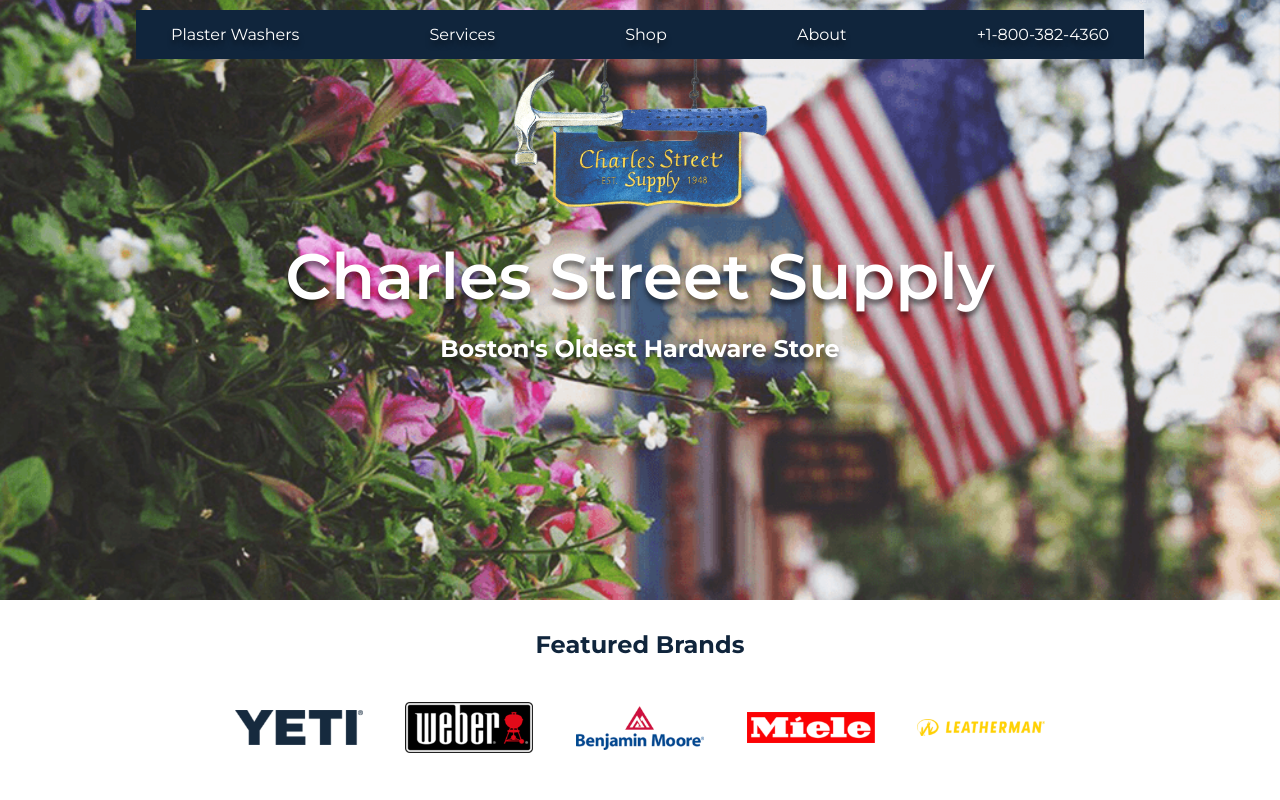
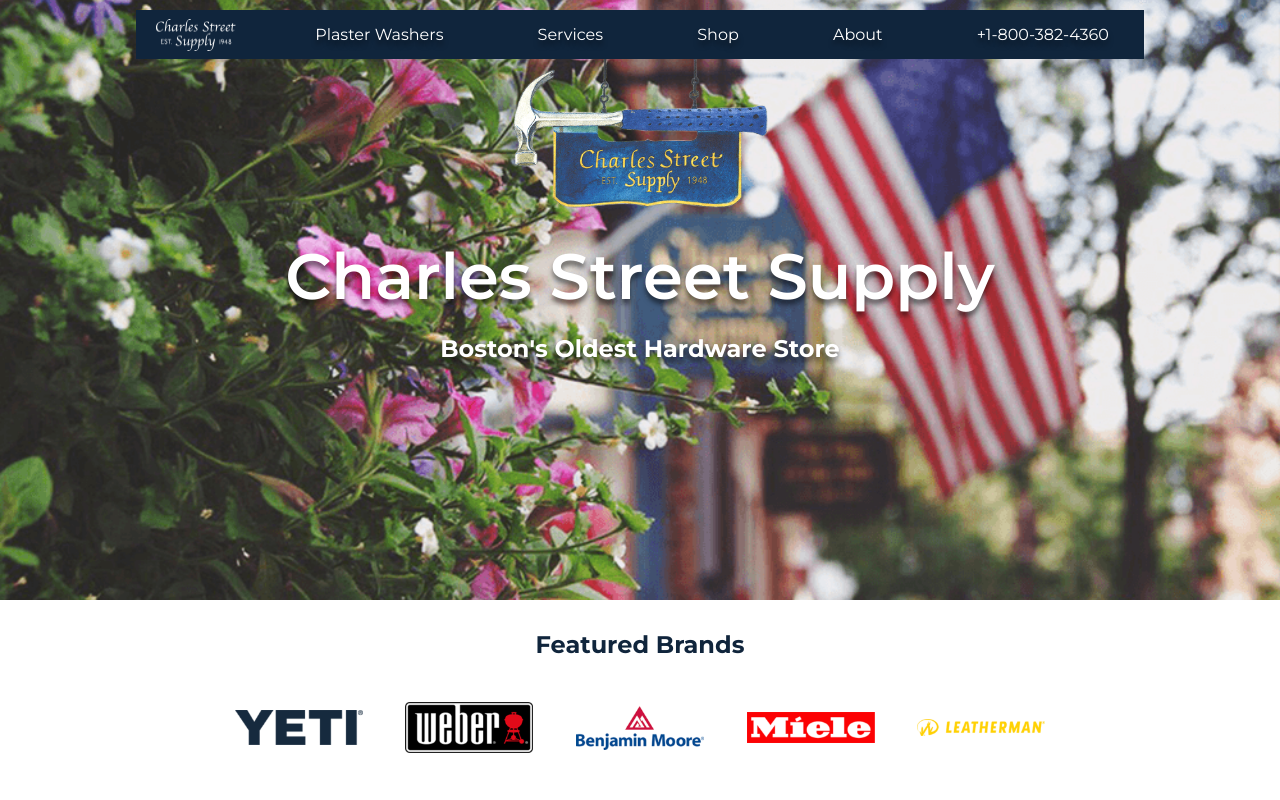
Before and after one commit to mak-kelly/css, a React (Vite) app: page / in a window 1280 px wide. Shown: the top 800 px of the page. Built offline with nearby package versions, Linux system fonts and the light colour scheme.

Commit message:
added a home button in top corner

```diff
--- a/src/components/Nav.jsx
+++ b/src/components/Nav.jsx
@@ -5,6 +5,7 @@
   return (
     <nav id="nav-container">
       <ul id="nav-links">
+        <li><NavLink to="/" className="nav-link" id="nav-link-home" /></li>
         <li><NavLink to="/plaster-washers" className="nav-link" id="nav-link-plaster-washers">Plaster Washers</NavLink></li>
         <li><NavLink to="/services" className="nav-link" id="nav-link-services">Services</NavLink></li>
         <li><NavLink to="/shop" className="nav-link" id="nav-link-shop">Shop</NavLink></li>
--- a/src/style.scss
+++ b/src/style.scss
@@ -38,8 +38,6 @@
   z-index: 100;
 }
 
-
-
 a:link {
   text-decoration: none;
   color: #000000;
@@ -54,6 +52,16 @@
   padding: 15px;
   color: #fff !important;
   text-shadow: 0px 5px 5px rgba(0, 0, 0, 0.5);
+}
+
+#nav-link-home {
+  background-image: url('/logo-short.png');
+  background-size: contain;
+  background-position: center;
+  background-repeat: no-repeat;
+  width: 80px;
+  height: 100%;
+
 }
 
 #nav-link-plaster-washers:hover {
```
Also changed, not shown: public/logo-short.png (added).
